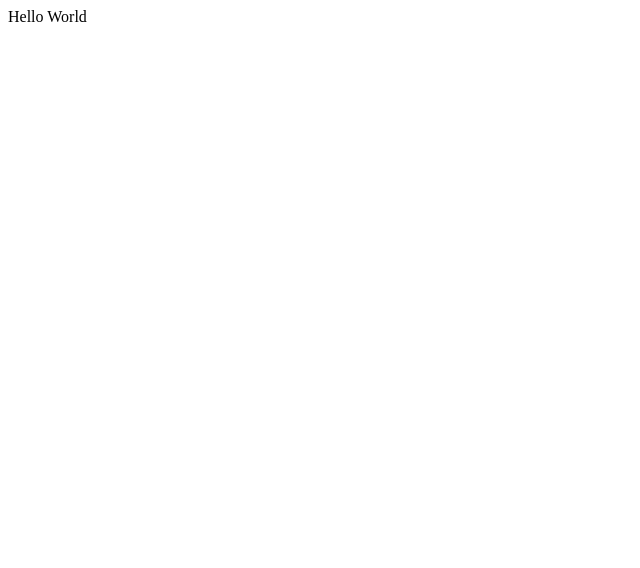
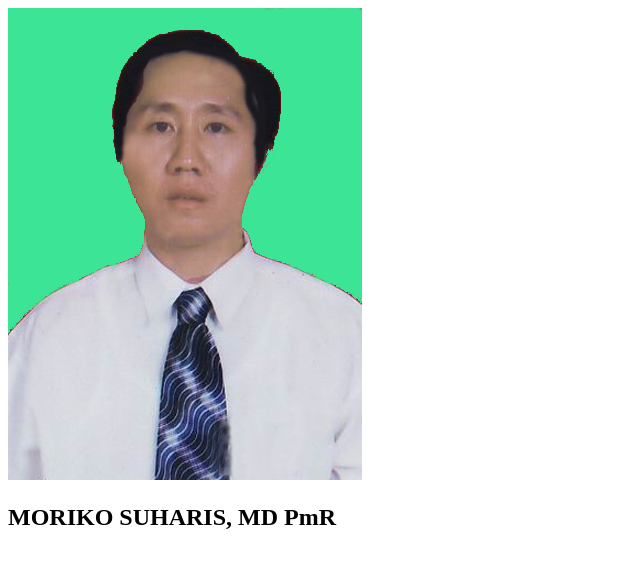
Before and after one commit to Mrikosoe/my-repo-from-remote, a plain HTML site: page index.html in a window 1280 px wide. Shown: the whole page, without its empty margins (0-640 px from the left). Drawn offline with Linux system fonts and the light colour scheme.

Commit message:
Changed Hello world with img and h2 to display simple profile data

```diff
--- a/index.html
+++ b/index.html
@@ -2,8 +2,7 @@
 <html>
 
     <head></head>
-    <body>
-        Hello World
-    </body>
+    <img src="images/FotoMR.png" alt="profile image" />
+    <h2>MORIKO SUHARIS, MD PmR</h2>
 
 </html>
```
Also changed, not shown: images/FotoMR.png (added).
